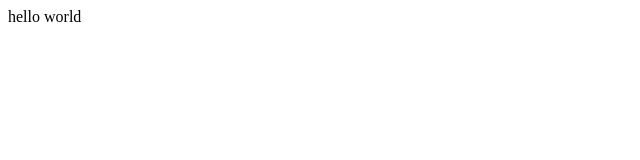
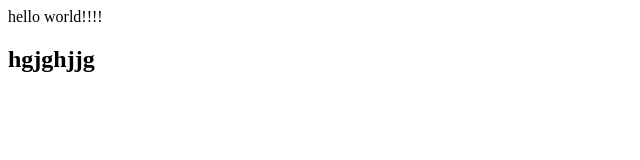
Before and after one commit to Carenne-Etienne/Carenne-Etienne.github.io, a plain HTML site: page index.html in a window 1280 px wide. Shown: the whole page, without its empty margins (0-640 px from the left). Drawn offline with Linux system fonts and the light colour scheme.

Commit message:
Update index.html

```diff
--- a/index.html
+++ b/index.html
@@ -1,5 +1,6 @@
 <html>
     <body>
-        hello world
+        hello world!!!!
+        <h2>hgjghjjg</h2>
     </body>
 </html>
```
